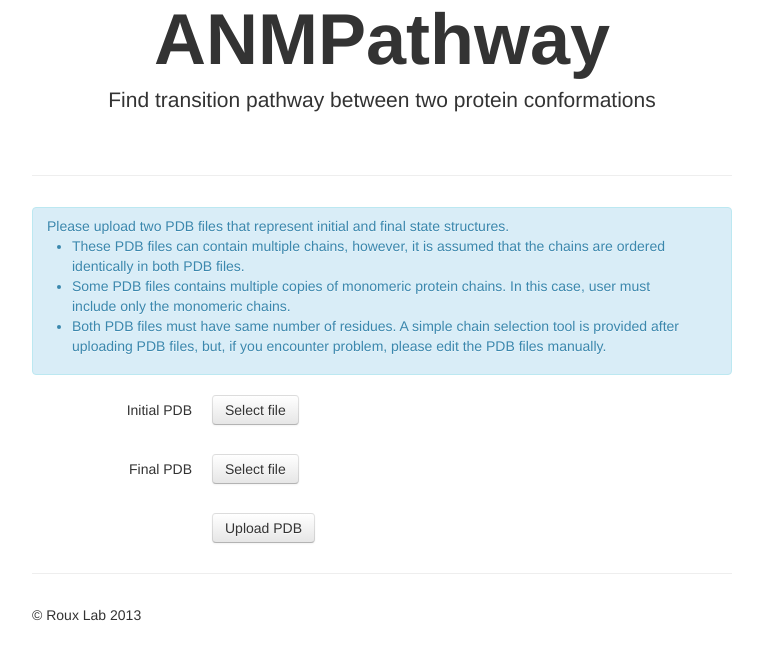
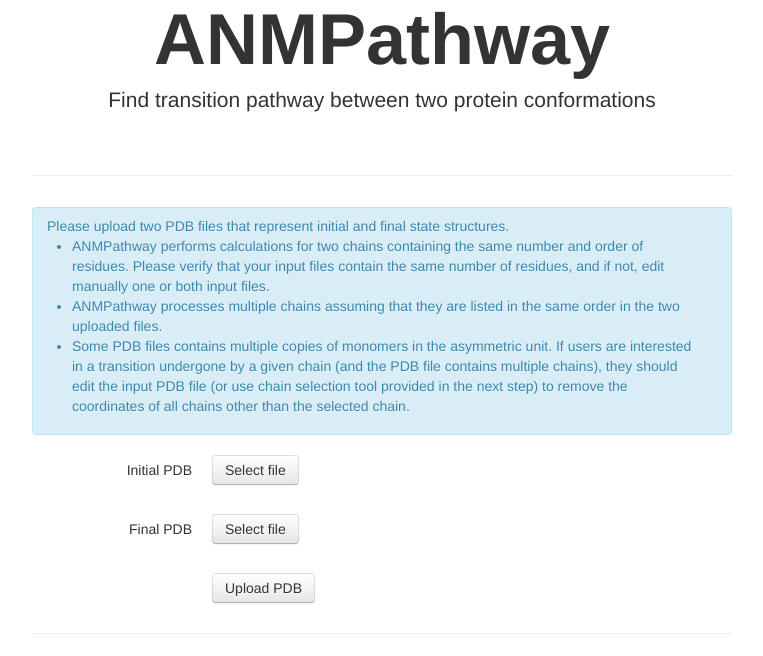
Before and after one commit to sunhwan/pathfinder, a Flask app: page / in a window 1280 px wide. Shown: the part 159-815 px from the top of the page, without its empty margins (258-1021 px from the left). Before the commit the page ends 780 px from the top, so only its background shows below. Run offline with Flask 2, Linux system fonts and the light colour scheme; some libraries are stand-ins or nearby versions.

Commit message:
improved chain selection

```diff
--- a/main.py
+++ b/main.py
@@ -158,12 +158,18 @@ def pathfinder():
 
     if not os.path.exists(os.path.join(app.config['UPLOAD_FOLDER'], request.form.get('pdb1', ''))): flag = 590
     if not os.path.exists(os.path.join(app.config['UPLOAD_FOLDER'], request.form.get('pdb2', ''))): flag = 590
-    if not request.form.getlist('chains'): flag = 591
+    if not request.form.getlist('chains1'): flag = 591
+    if not request.form.getlist('chains2'): flag = 591
     if not request.form.getlist('email'): flag = 592
 
-    for chain in request.form.getlist('chains'):
-        resid1 = map(int, request.form.getlist('chain.%s.from' % chain))
-        resid2 = map(int, request.form.getlist('chain.%s.to' % chain))
+    for chain in request.form.getlist('chains1'):
+        resid1 = map(int, request.form.getlist('chain1.%s.from' % chain))
+        resid2 = map(int, request.form.getlist('chain1.%s.to' % chain))
+        if len(resid1) != len(resid2): flag = 593
+
+    for chain in request.form.getlist('chains2'):
+        resid1 = map(int, request.form.getlist('chain2.%s.from' % chain))
+        resid2 = map(int, request.form.getlist('chain2.%s.to' % chain))
         if len(resid1) != len(resid2): flag = 593
 
     for pname in ['fc1', 'fc2', 'cutoff1', 'cutoff2', 'offset1', 'offset2']:
@@ -183,7 +189,8 @@ def pathfinder():
     pdb1_uploaded = os.path.join(app.config['UPLOAD_FOLDER'], pdb1)
     pdb2_uploaded = os.path.join(app.config['UPLOAD_FOLDER'], pdb2)
     email = request.form['email']
-    chains = request.form.getlist('chains')
+    chains1 = request.form.getlist('chains1')
+    chains2 = request.form.getlist('chains2')
 
     from shutil import copy
     copy(pdb1_uploaded, os.path.join(jobdir, pdb1))
@@ -202,11 +209,19 @@ def pathfinder():
     for executable in executables:
         copy(os.path.join(conf.BASEDIR, executable), jobdir)
 
-    fp = open(os.path.join(jobdir, 'INPUT_INFO_STRUCTURES'), 'w')
-    fp.write("%s %s\n" % (pdb1, pdb2))
-    for chain in chains:
-        resid1 = map(int, request.form.getlist('chain.%s.from' % chain))
-        resid2 = map(int, request.form.getlist('chain.%s.to' % chain))
+    fp = open(os.path.join(jobdir, 'INPUT_STRUCTURE_INFO_ENDPOINT_1'), 'w')
+    fp.write("%s\n" % (pdb1))
+    for chain in chains1:
+        resid1 = map(int, request.form.getlist('chain1.%s.from' % chain))
+        resid2 = map(int, request.form.getlist('chain1.%s.to' % chain))
+        fp.write("%s %s\n" % (chain, " ".join(['%d to %d' % (resid1[i], resid2[i]) for i in range(len(resid1))])))
+    fp.close()
+
+    fp = open(os.path.join(jobdir, 'INPUT_STRUCTURE_INFO_ENDPOINT_2'), 'w')
+    fp.write("%s\n" % (pdb2))
+    for chain in chains2:
+        resid1 = map(int, request.form.getlist('chain2.%s.from' % chain))
+        resid2 = map(int, request.form.getlist('chain2.%s.to' % chain))
         fp.write("%s %s\n" % (chain, " ".join(['%d to %d' % (resid1[i], resid2[i]) for i in range(len(resid1))])))
     fp.close()
 
@@ -284,20 +299,24 @@ def upload():
     pdb2.save(os.path.join(app.config['UPLOAD_FOLDER'], filename))
     pdb2_chains = _count_chain_resid(filename)
 
-    if pdb1_chains != pdb2_chains:
-        error={'code': 503, 'message': 'The chain lengths of two PDB are different'}
-        return render_template('index.html', error=error)
+    #if pdb1_chains != pdb2_chains:
+    #    error={'code': 503, 'message': 'The chain lengths of two PDB are different'}
+    #    return render_template('index.html', error=error)
 
     if filecmp.cmp(os.path.join(app.config['UPLOAD_FOLDER'], pdb1.filename), \
                    os.path.join(app.config['UPLOAD_FOLDER'], pdb2.filename)):
         error={'code': 504, 'message': 'Two PDB files are identical'}
         return render_template('index.html', error=error)
 
-    chains = []
+    chains1 = []
     for k in sorted(pdb1_chains.keys()):
-        chains.append((k, pdb1_chains[k]))
+        chains1.append((k, pdb1_chains[k]))
 
-    return render_template('index.html', error=error, chains=chains, pdb1=pdb1, pdb2=pdb2, action=url_for('pathfinder'))
+    chains2 = []
+    for k in sorted(pdb2_chains.keys()):
+        chains2.append((k, pdb2_chains[k]))
+
+    return render_template('index.html', error=error, chains1=chains1, chains2=chains2, pdb1=pdb1, pdb2=pdb2, step=1, action=url_for('pathfinder'))
 
 if __name__ == '__main__':
     app.debug = True
--- a/templates/index.html
+++ b/templates/index.html
@@ -43,11 +43,42 @@ $(document).ready(function() {
 
   $('#form').submit(function() {
     is_valid = true;
-{% if chains %}
+{% if step == 1 %}
     if (!$('input[type=email]').val()) {
       myalert('Email address is required');
       is_valid = false;
     }
+
+    var pdb1 = [];
+    $('input[type=checkbox][name=chains1]').each(function(idx, val) {
+      if (val.checked) {
+        $('input[type=text][name="chain1.'+val.value+'.from"]').each(function(idx, val) {
+          pdb1.push($(val).next()[0].value - val.value);
+        })
+      }
+    })
+
+    var pdb2 = [];
+    $('input[type=checkbox][name=chains2]').each(function(idx, val) {
+      if (val.checked) {
+        $('input[type=text][name="chain2.'+val.value+'.from"]').each(function(idx, val) {
+          pdb2.push($(val).next()[0].value - val.value);
+        })
+      }
+    })
+
+    for (var i=0; i<pdb1.length; i++) {
+      if (pdb1[i] != pdb2[i]) {
+        myalert('Some selection(s) has different number of residues selected');
+        is_valid = false;
+      }
+    }
+
+    if (pdb1.length != pdb2.length) {
+      myalert('Please select same number of selection for each PDB');
+      is_valid = false;
+    }
+
 {% else %}
     filename = '';
     $('input[type=file]').each(function() {
@@ -65,6 +96,7 @@ $(document).ready(function() {
         filename = this.value;
       }
     })
+
 {% endif %}
     return is_valid;
   });
@@ -79,12 +111,12 @@ function myalert(msg) {
 {% block content %}
 <form class="form-horizontal" enctype="multipart/form-data" method="POST" id='form' action="{{ action|default(url_for('upload')) }}">
 
-{% if not chains %}
+{% if step != 1 %}
 <div class="alert alert-info">Please upload two PDB files that represent initial and final state structures.
 <ul>
-  <li>These PDB files can contain multiple chains, however, it is assumed that the chains are ordered identically in both PDB files.</li>
-  <li>Some PDB files contains multiple copies of monomeric protein chains. In this case, user must include only the monomeric chains.</li>
-  <li>Both PDB files must have same number of residues. A simple chain selection tool is provided after uploading PDB files, but, if you encounter problem, please edit the PDB files manually.</li>
+  <li>ANMPathway performs calculations for two chains containing the same number and order of residues. Please verify that your input files contain the same number of residues, and if not, edit manually one or both input files.</li>
+  <li>ANMPathway processes multiple chains assuming that they are listed in the same order in the two uploaded files.</li>
+  <li>Some PDB files contains multiple copies of monomers in the asymmetric unit. If users are interested in a transition undergone by a given chain (and the PDB file contains multiple chains), they should edit the input PDB file (or use chain selection tool provided in the next step) to remove the coordinates of all chains other than the selected chain.</li>
 </ul>
 </div>
 {% endif %}
@@ -105,6 +137,35 @@ function myalert(msg) {
   </div>
 </div>
 
+{% if chains1 %}
+<div class="control-group">
+  <label class="control-label">Chains for initial PDB</label>
+  <div class="controls">
+
+<table class='table-condensed'>
+{% for k,v in chains1 %}
+  <tr>
+    <td>
+      <label class="checkbox inline" style="padding-top: 0px;">
+        <input type="checkbox" name="chains1" value="{{ k }}" checked> {{ k }}
+      </label>
+    </td>
+    <td>
+      <span style='width: 15px; display: inline-block;'></span>
+      <input type="text" value="{{ v.0 }}" name="chain1.{{k}}.from" style="height: 14px; line-height: 14px;" class="input-mini" required>
+      to
+      <input type="text" value="{{ v.1 }}" name="chain1.{{k}}.to"   style="height: 14px; line-height: 14px;" class="input-mini" required>
+    </td>
+    <td>
+      <i class="iconic-o-plus"></i>
+    </td>
+  </tr>
+{% endfor %}
+</table>
+  </div>
+</div>
+{% endif %}
+
 <div class="control-group">
   <label class="control-label">Final PDB</label>
   <div class="controls">
@@ -121,7 +182,36 @@ function myalert(msg) {
   </div>
 </div>
 
-{% if not chains %}
+{% if chains2 %}
+<div class="control-group">
+  <label class="control-label">Chains for final PDB</label>
+  <div class="controls">
+
+<table class='table-condensed'>
+{% for k,v in chains2 %}
+  <tr>
+    <td>
+      <label class="checkbox inline" style="padding-top: 0px;">
+        <input type="checkbox" name="chains2" value="{{ k }}" checked> {{ k }}
+      </label>
+    </td>
+    <td>
+      <span style='width: 15px; display: inline-block;'></span>
+      <input type="text" value="{{ v.0 }}" name="chain2.{{k}}.from" style="height: 14px; line-height: 14px;" class="input-mini" required>
+      to
+      <input type="text" value="{{ v.1 }}" name="chain2.{{k}}.to"   style="height: 14px; line-height: 14px;" class="input-mini" required>
+    </td>
+    <td>
+      <i class="iconic-o-plus"></i>
+    </td>
+  </tr>
+{% endfor %}
+</table>
+  </div>
+</div>
+{% endif %}
+
+{% if step != 1 %}
 <div class="control-group" id='message'{% if not error or error.code == 200 %} style="display: none"{% endif %}>
   <div class="controls">
     <span class="help-inline alert alert-error">{% if error and error.code != 200 %}{{ error.message }}{% endif %}</span>
@@ -135,34 +225,7 @@ function myalert(msg) {
 </div>
 {% endif %}
 
-{% if chains %}
-<div class="control-group">
-  <label class="control-label">Chains</label>
-  <div class="controls">
-
-<table class='table-condensed'>
-{% for k,v in chains %}
-  <tr>
-    <td>
-      <label class="checkbox inline" style="padding-top: 0px;">
-        <input type="checkbox" name="chains" value="{{ k }}" checked> {{ k }}
-      </label>
-    </td>
-    <td>
-      <span style='width: 15px; display: inline-block;'></span>
-      <input type="text" value="{{ v.0 }}" name="chain.{{k}}.from" style="height: 14px; line-height: 14px;" class="input-mini" required>
-      to
-      <input type="text" value="{{ v.1 }}" name="chain.{{k}}.to"   style="height: 14px; line-height: 14px;" class="input-mini" required>
-    </td>
-    <td>
-      <i class="iconic-o-plus"></i>
-    </td>
-  </tr>
-{% endfor %}
-</table>
-  </div>
-</div>
-
+{% if step == 1 %}
 <div class="control-group">
   <label class="control-label">Parameter for Initial PDB</label>
   <div class="controls">
```
Also changed, not shown: 1 other file.
